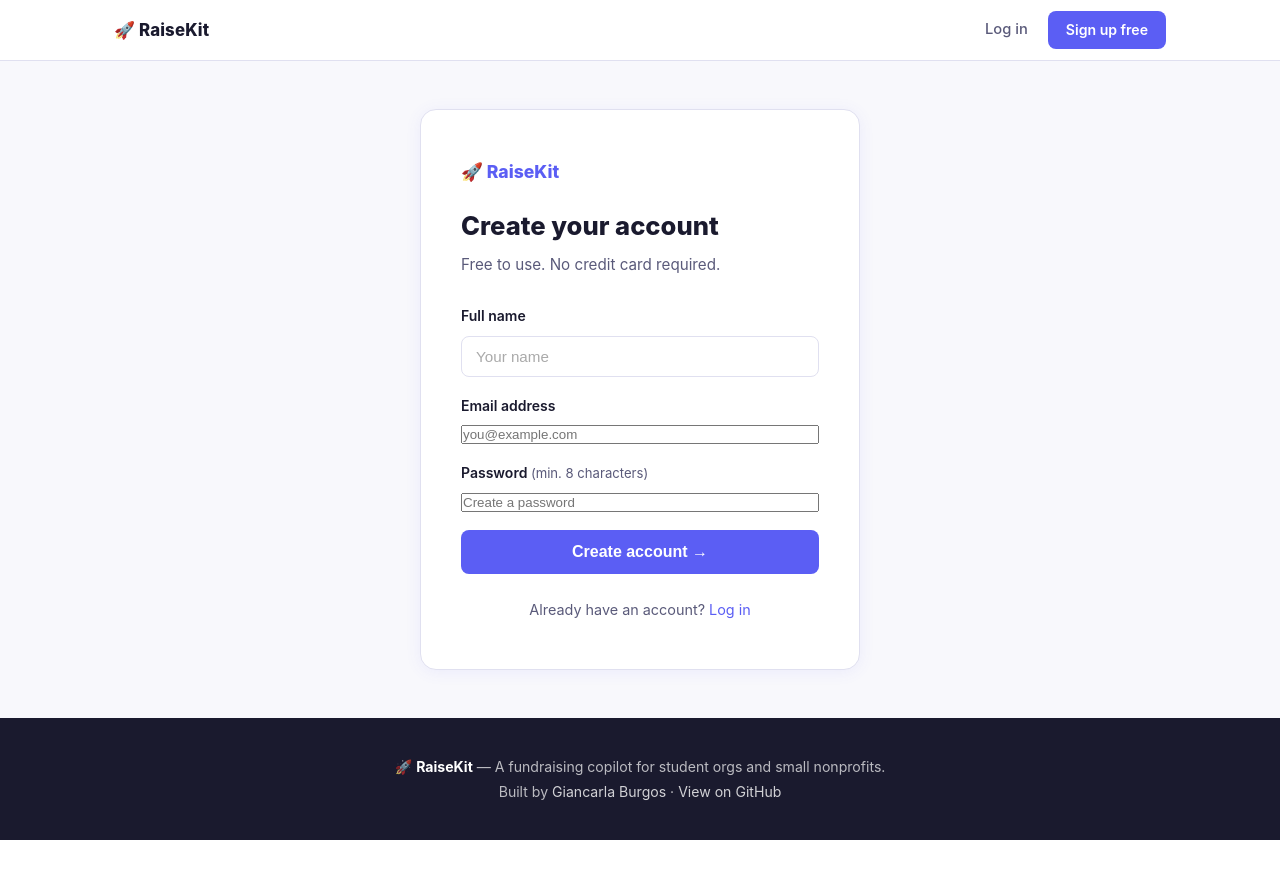
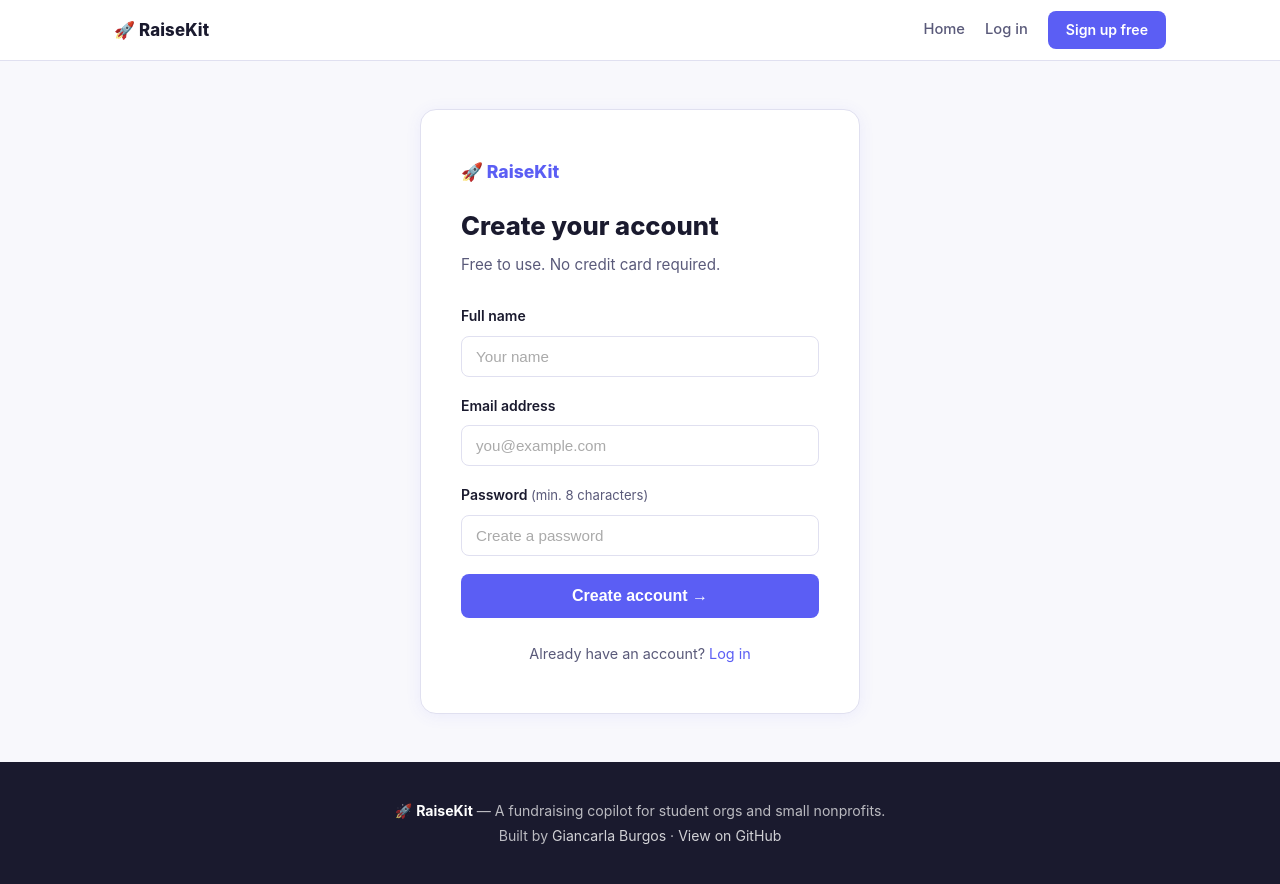
Before and after one commit to Giancarla-Burgos/test-fundraising, a Node server app: page /signup in a window 1280 px wide. Before the commit the page ends 840 px from the top, so only its background shows below. Run offline with Node 20, Linux system fonts and the light colour scheme.

Commit message:
feat: update frontend integration - nav, input styling, save UX
Agent-Logs-Url: https://github.com/Giancarla-Burgos/test-fundraising/sessions/59b93832-bae1-4cc1-a761-b58ce6ae7070

Co-authored-by: Giancarla-Burgos <196602808+Giancarla-Burgos@users.noreply.github.com>

```diff
--- a/public/generator.js
+++ b/public/generator.js
@@ -192,7 +192,7 @@ async function savePlan(plan, btnId) {
 
     if (resp.ok && data.success) {
       statusEl.className = 'save-status';
-      statusEl.textContent = '✅ Playbook saved! View it in your dashboard.';
+      statusEl.innerHTML = '✅ Playbook saved! <a href="/dashboard" style="color:inherit;font-weight:700;">Go to Dashboard →</a>';
       statusEl.classList.remove('hidden');
       btn.textContent = '✓ Saved';
       // Also update bottom button
--- a/public/style.css
+++ b/public/style.css
@@ -248,7 +248,9 @@ a:hover { text-decoration: underline; }
   color: var(--text);
 }
 
-.field input[type="text"] {
+.field input[type="text"],
+.field input[type="email"],
+.field input[type="password"] {
   padding: 11px 14px;
   border-radius: 8px;
   border: 1.5px solid var(--border);
@@ -257,8 +259,12 @@ a:hover { text-decoration: underline; }
   color: var(--text);
   transition: border-color 0.15s, box-shadow 0.15s;
 }
-.field input[type="text"]::placeholder { color: #aaa; }
-.field input[type="text"]:focus {
+.field input[type="text"]::placeholder,
+.field input[type="email"]::placeholder,
+.field input[type="password"]::placeholder { color: #aaa; }
+.field input[type="text"]:focus,
+.field input[type="email"]:focus,
+.field input[type="password"]:focus {
   outline: none;
   border-color: var(--accent);
   box-shadow: 0 0 0 3px rgba(91,94,244,0.12);
--- a/views/partials/nav.ejs
+++ b/views/partials/nav.ejs
@@ -4,12 +4,13 @@
     <div class="nav-links">
       <% if (currentUser) { %>
         <a href="/dashboard" class="nav-link">Dashboard</a>
-        <a href="/generator" class="nav-link">Generator</a>
+        <a href="/generator" class="nav-link">New Playbook</a>
         <form action="/logout" method="POST" style="display:inline;">
           <input type="hidden" name="_csrf" value="<%= typeof csrfToken !== 'undefined' ? csrfToken : '' %>">
           <button type="submit" class="nav-link nav-link-btn">Log out</button>
         </form>
       <% } else { %>
+        <a href="/" class="nav-link">Home</a>
         <a href="/login" class="nav-link">Log in</a>
         <a href="/signup" class="btn-primary btn-sm">Sign up free</a>
       <% } %>
```
